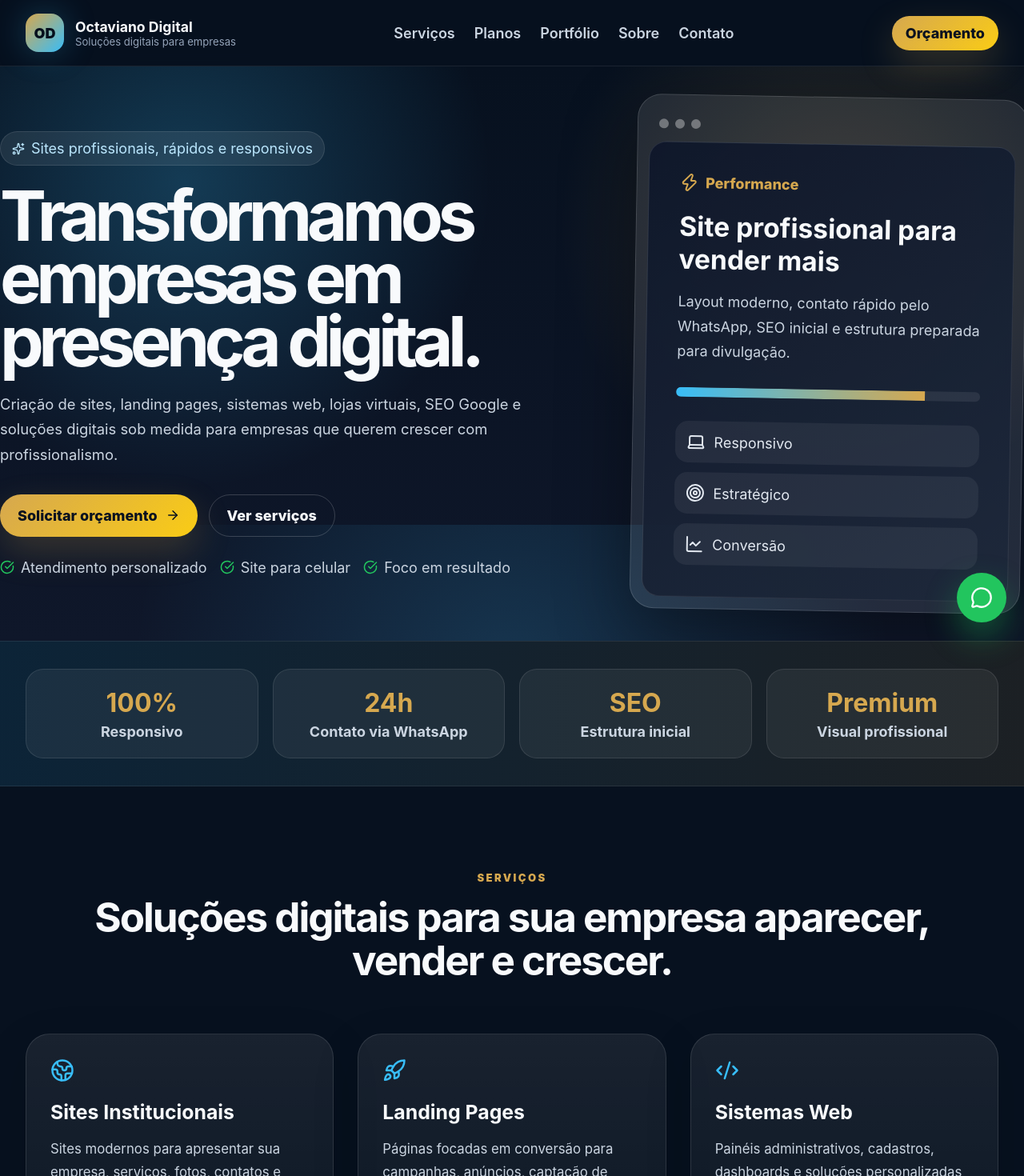
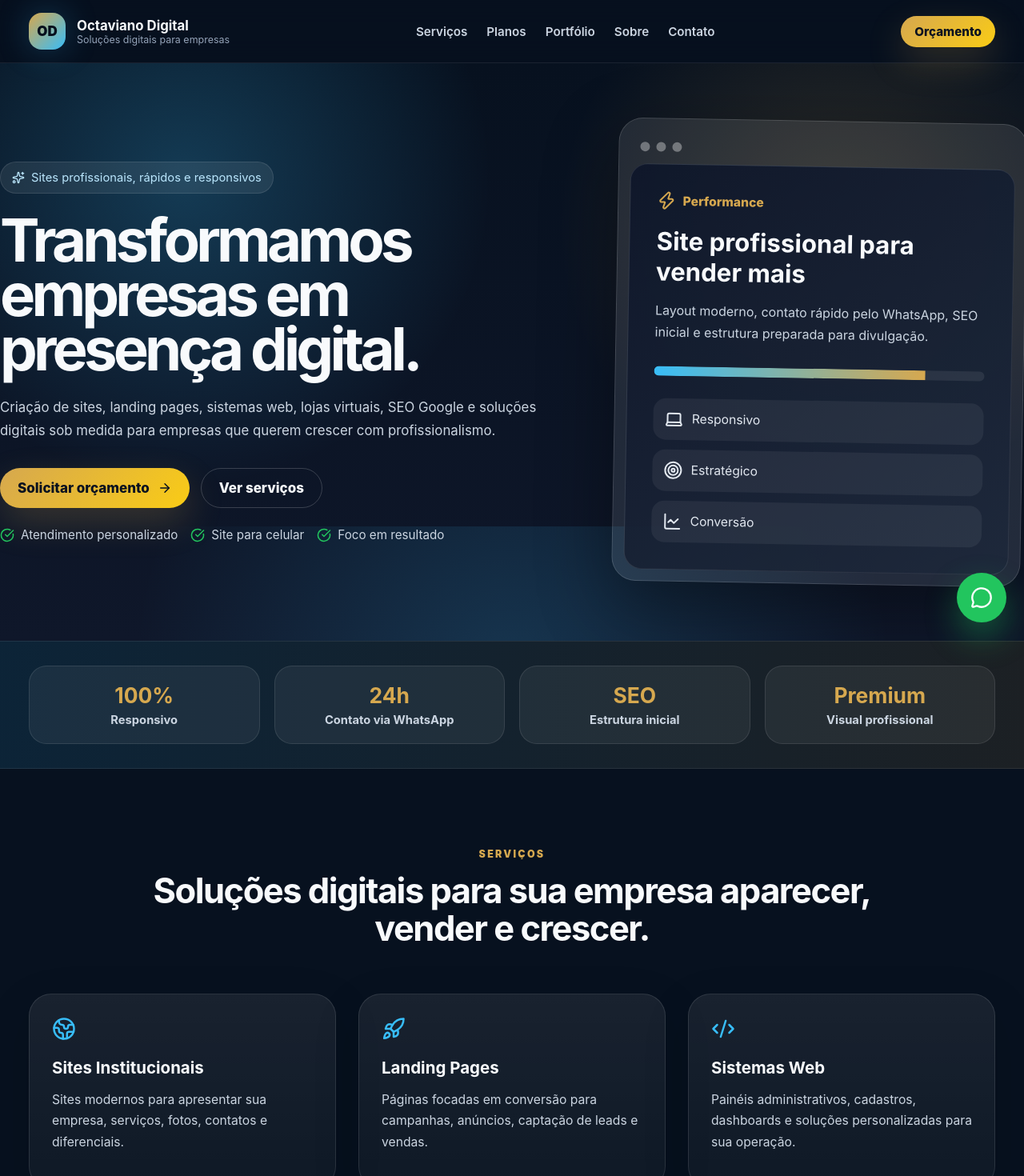
Before and after one commit to octaviano12-prog/octavianogigital, a React (Vite) app: page / in a window 1280 px wide. Shown: the top 1470 px of the page at 80% size. Built offline with nearby package versions, Linux system fonts and the light colour scheme.

Commit message:
Equilibrar tamanhos de fontes do layout widescreen

```diff
--- a/src/style.css
+++ b/src/style.css
@@ -7,116 +7,116 @@
 
 * { box-sizing: border-box; }
 html, body, #root { width: 100%; min-height: 100%; }
-body { margin: 0; background: #07111f; overflow-x: hidden; font-size: 18px; }
+body { margin: 0; background: #07111f; overflow-x: hidden; font-size: 17px; }
 a { color: inherit; text-decoration: none; }
 main { width: 100%; overflow-x: hidden; }
-.container { width: min(1760px, calc(100% - 64px)); margin: 0 auto; }
+.container { width: min(1720px, calc(100% - 72px)); margin: 0 auto; }
 
-.header { position: sticky; top: 0; z-index: 20; background: rgba(7, 17, 31, .78); backdrop-filter: blur(16px); border-bottom: 1px solid rgba(255,255,255,.08); }
-.nav { height: 82px; display: flex; align-items: center; justify-content: space-between; gap: 24px; }
+.header { position: sticky; top: 0; z-index: 20; background: rgba(7, 17, 31, .82); backdrop-filter: blur(16px); border-bottom: 1px solid rgba(255,255,255,.08); }
+.nav { height: 78px; display: flex; align-items: center; justify-content: space-between; gap: 24px; }
 .brand { display: flex; align-items: center; gap: 14px; }
-.brand-mark { width: 48px; height: 48px; border-radius: 16px; display: grid; place-items: center; font-weight: 900; background: linear-gradient(135deg, #d6a84f, #38bdf8); color: #06101d; box-shadow: 0 0 40px rgba(56,189,248,.25); }
-.brand strong { display: block; font-size: 1.1rem; }
-.brand span { display: block; color: #94a3b8; font-size: .82rem; }
-nav { display: flex; gap: 24px; color: #cbd5e1; font-weight: 600; }
+.brand-mark { width: 46px; height: 46px; border-radius: 16px; display: grid; place-items: center; font-weight: 900; background: linear-gradient(135deg, #d6a84f, #38bdf8); color: #06101d; box-shadow: 0 0 40px rgba(56,189,248,.25); }
+.brand strong { display: block; font-size: 1.05rem; }
+.brand span { display: block; color: #94a3b8; font-size: .78rem; }
+nav { display: flex; gap: 24px; color: #cbd5e1; font-weight: 600; font-size: .95rem; }
 nav a:hover { color: #d6a84f; }
 
-.btn { display: inline-flex; align-items: center; justify-content: center; gap: 10px; padding: 15px 22px; border-radius: 999px; background: linear-gradient(135deg, #d6a84f, #facc15); color: #07111f; font-weight: 800; border: 0; box-shadow: 0 18px 45px rgba(214,168,79,.22); }
-.btn-small { padding: 11px 17px; }
+.btn { display: inline-flex; align-items: center; justify-content: center; gap: 10px; padding: 14px 22px; border-radius: 999px; background: linear-gradient(135deg, #d6a84f, #facc15); color: #07111f; font-weight: 800; border: 0; box-shadow: 0 18px 45px rgba(214,168,79,.22); }
+.btn-small { padding: 10px 17px; font-size: .95rem; }
 .btn-outline { background: transparent; color: #f8fafc; border: 1px solid rgba(255,255,255,.18); box-shadow: none; }
 .btn-full { width: 100%; margin-top: 24px; }
 
-.hero { min-height: calc(100vh - 82px); display: flex; align-items: center; background: radial-gradient(circle at 18% 20%, rgba(56,189,248,.24), transparent 32%), radial-gradient(circle at 82% 28%, rgba(214,168,79,.18), transparent 30%), linear-gradient(180deg, #07111f 0%, #0f172a 100%); position: relative; overflow: hidden; }
+.hero { min-height: calc(100vh - 78px); display: flex; align-items: center; background: radial-gradient(circle at 18% 20%, rgba(56,189,248,.24), transparent 32%), radial-gradient(circle at 82% 28%, rgba(214,168,79,.18), transparent 30%), linear-gradient(180deg, #07111f 0%, #0f172a 100%); position: relative; overflow: hidden; }
 .hero::after { content: ''; position: absolute; inset: auto -10% -30% -10%; height: 360px; background: radial-gradient(circle, rgba(56,189,248,.18), transparent 60%); }
-.hero-grid { position: relative; z-index: 1; display: grid; grid-template-columns: minmax(0, 1.18fr) minmax(480px, .82fr); align-items: center; gap: clamp(60px, 7vw, 150px); width: 100%; }
-.badge { width: fit-content; display: flex; align-items: center; gap: 8px; padding: 10px 14px; border-radius: 999px; background: rgba(255,255,255,.08); border: 1px solid rgba(255,255,255,.1); color: #bae6fd; }
-h1 { font-size: clamp(3.8rem, 6.8vw, 8.8rem); line-height: .9; letter-spacing: -0.075em; margin: 24px 0; max-width: 1080px; }
-.hero-content p { color: #cbd5e1; font-size: clamp(1.15rem, 1.15vw, 1.45rem); line-height: 1.7; max-width: 980px; }
-.hero-actions { display: flex; gap: 14px; flex-wrap: wrap; margin-top: 34px; }
-.trust-row { margin-top: 28px; display: flex; flex-wrap: wrap; gap: 16px; color: #cbd5e1; }
+.hero-grid { position: relative; z-index: 1; display: grid; grid-template-columns: minmax(0, 1.15fr) minmax(460px, .85fr); align-items: center; gap: clamp(52px, 6vw, 130px); width: 100%; }
+.badge { width: fit-content; display: flex; align-items: center; gap: 8px; padding: 10px 14px; border-radius: 999px; background: rgba(255,255,255,.08); border: 1px solid rgba(255,255,255,.1); color: #bae6fd; font-size: .92rem; }
+h1 { font-size: clamp(3.3rem, 5.8vw, 7.4rem); line-height: .92; letter-spacing: -0.065em; margin: 24px 0; max-width: 1040px; }
+.hero-content p { color: #cbd5e1; font-size: clamp(1.05rem, 1.05vw, 1.28rem); line-height: 1.75; max-width: 920px; }
+.hero-actions { display: flex; gap: 14px; flex-wrap: wrap; margin-top: 32px; }
+.trust-row { margin-top: 24px; display: flex; flex-wrap: wrap; gap: 16px; color: #cbd5e1; font-size: .95rem; }
 .trust-row span, .checks span { display: flex; align-items: center; gap: 8px; }
 .trust-row svg, .checks svg { color: #22c55e; }
 
-.hero-card { border-radius: 30px; padding: 14px; background: rgba(255,255,255,.09); border: 1px solid rgba(255,255,255,.14); box-shadow: 0 30px 90px rgba(0,0,0,.38); transform: rotate(1deg); width: 100%; max-width: 720px; justify-self: end; }
-.browser-bar { height: 44px; display: flex; align-items: center; gap: 8px; padding-left: 12px; }
+.hero-card { border-radius: 30px; padding: 14px; background: rgba(255,255,255,.09); border: 1px solid rgba(255,255,255,.14); box-shadow: 0 30px 90px rgba(0,0,0,.38); transform: rotate(1deg); width: 100%; max-width: 690px; justify-self: end; }
+.browser-bar { height: 42px; display: flex; align-items: center; gap: 8px; padding-left: 12px; }
 .browser-bar span { width: 12px; height: 12px; border-radius: 50%; background: rgba(255,255,255,.35); }
-.screen { min-height: 470px; border-radius: 22px; padding: clamp(32px, 3vw, 52px); background: linear-gradient(145deg, rgba(15,23,42,.96), rgba(30,41,59,.96)); border: 1px solid rgba(255,255,255,.1); }
-.metric { color: #d6a84f; display: flex; gap: 8px; align-items: center; font-weight: 800; }
-.screen h3 { font-size: clamp(2.1rem, 2.6vw, 3.4rem); margin: 22px 0 12px; }
-.screen p { color: #cbd5e1; line-height: 1.7; }
-.progress { height: 12px; background: rgba(255,255,255,.08); border-radius: 999px; margin: 30px 0; overflow: hidden; }
+.screen { min-height: 430px; border-radius: 22px; padding: clamp(30px, 2.6vw, 46px); background: linear-gradient(145deg, rgba(15,23,42,.96), rgba(30,41,59,.96)); border: 1px solid rgba(255,255,255,.1); }
+.metric { color: #d6a84f; display: flex; gap: 8px; align-items: center; font-weight: 800; font-size: .98rem; }
+.screen h3 { font-size: clamp(1.95rem, 2.25vw, 2.9rem); margin: 20px 0 12px; }
+.screen p { color: #cbd5e1; line-height: 1.7; font-size: 1rem; }
+.progress { height: 12px; background: rgba(255,255,255,.08); border-radius: 999px; margin: 28px 0; overflow: hidden; }
 .progress span { display: block; height: 100%; width: 82%; background: linear-gradient(90deg, #38bdf8, #d6a84f); }
 .card-list { display: grid; gap: 12px; }
-.card-list div { display: flex; gap: 10px; align-items: center; background: rgba(255,255,255,.06); padding: 14px; border-radius: 16px; color: #e2e8f0; }
+.card-list div { display: flex; gap: 10px; align-items: center; background: rgba(255,255,255,.06); padding: 14px; border-radius: 16px; color: #e2e8f0; font-size: .98rem; }
 
-.stats-band { padding: 34px 0; background: linear-gradient(90deg, rgba(56,189,248,.11), rgba(214,168,79,.10)); border-top: 1px solid rgba(255,255,255,.08); border-bottom: 1px solid rgba(255,255,255,.08); }
+.stats-band { padding: 30px 0; background: linear-gradient(90deg, rgba(56,189,248,.11), rgba(214,168,79,.10)); border-top: 1px solid rgba(255,255,255,.08); border-bottom: 1px solid rgba(255,255,255,.08); }
 .stats-grid { display: grid; grid-template-columns: repeat(4, 1fr); gap: 18px; }
-.stats-grid div { padding: 22px; border-radius: 22px; background: rgba(255,255,255,.06); border: 1px solid rgba(255,255,255,.10); text-align: center; }
-.stats-grid strong { display: block; font-size: 2rem; color: #d6a84f; }
-.stats-grid span { display: block; color: #cbd5e1; margin-top: 6px; font-weight: 700; }
+.stats-grid div { padding: 20px; border-radius: 22px; background: rgba(255,255,255,.06); border: 1px solid rgba(255,255,255,.10); text-align: center; }
+.stats-grid strong { display: block; font-size: 1.65rem; color: #d6a84f; }
+.stats-grid span { display: block; color: #cbd5e1; margin-top: 6px; font-weight: 700; font-size: .92rem; }
 
-.section { padding: clamp(96px, 8vw, 150px) 0; }
-.section-title { text-align: center; max-width: 1100px; margin: 0 auto 64px; }
+.section { padding: clamp(92px, 7.4vw, 138px) 0; }
+.section-title { text-align: center; max-width: 1040px; margin: 0 auto 58px; }
 .section-title.left { text-align: left; margin-left: 0; }
-.section-title span { color: #d6a84f; text-transform: uppercase; letter-spacing: .18em; font-weight: 900; font-size: .82rem; }
-.section-title h2 { font-size: clamp(2.35rem, 4vw, 4.5rem); line-height: 1.05; margin: 14px 0 0; letter-spacing: -0.04em; }
-.services-grid, .plans-grid, .benefits-grid, .portfolio-cards, .testimonials-grid { display: grid; grid-template-columns: repeat(3, minmax(0, 1fr)); gap: 30px; width: 100%; }
-.service-card, .plan-card, .benefits-grid article, .step-card, .portfolio-cards article, .testimonials-grid article { padding: clamp(30px, 2.2vw, 46px); border-radius: 30px; background: linear-gradient(180deg, rgba(255,255,255,.075), rgba(255,255,255,.035)); border: 1px solid rgba(255,255,255,.11); transition: .25s ease; box-shadow: 0 20px 60px rgba(0,0,0,.14); }
+.section-title span { color: #d6a84f; text-transform: uppercase; letter-spacing: .18em; font-weight: 900; font-size: .78rem; }
+.section-title h2 { font-size: clamp(2.15rem, 3.4vw, 3.8rem); line-height: 1.08; margin: 14px 0 0; letter-spacing: -0.035em; }
+.services-grid, .plans-grid, .benefits-grid, .portfolio-cards, .testimonials-grid { display: grid; grid-template-columns: repeat(3, minmax(0, 1fr)); gap: 28px; width: 100%; }
+.service-card, .plan-card, .benefits-grid article, .step-card, .portfolio-cards article, .testimonials-grid article { padding: clamp(28px, 1.9vw, 40px); border-radius: 28px; background: linear-gradient(180deg, rgba(255,255,255,.075), rgba(255,255,255,.035)); border: 1px solid rgba(255,255,255,.11); transition: .25s ease; box-shadow: 0 20px 60px rgba(0,0,0,.14); }
 .service-card:hover, .plan-card:hover, .benefits-grid article:hover, .step-card:hover, .portfolio-cards article:hover, .testimonials-grid article:hover { transform: translateY(-6px); border-color: rgba(214,168,79,.5); }
 .service-card svg, .benefits-grid svg { color: #38bdf8; }
-.service-card h3, .benefits-grid h3, .portfolio-cards h3 { font-size: 1.55rem; margin: 18px 0 10px; }
-.service-card p, .muted, .about p, .cta p, .plan-card p, .benefits-grid p, .portfolio-cards p, .testimonials-grid p { color: #cbd5e1; line-height: 1.75; font-size: 1.05rem; }
+.service-card h3, .benefits-grid h3, .portfolio-cards h3 { font-size: 1.28rem; margin: 18px 0 10px; line-height: 1.15; }
+.service-card p, .muted, .about p, .cta p, .plan-card p, .benefits-grid p, .portfolio-cards p, .testimonials-grid p { color: #cbd5e1; line-height: 1.68; font-size: .98rem; }
 .dark-section { background: #0b1424; border-top: 1px solid rgba(255,255,255,.08); border-bottom: 1px solid rgba(255,255,255,.08); }
 .audience-section, .process-section, .portfolio-section, .quote-section { background: radial-gradient(circle at 50% 0%, rgba(56,189,248,.08), transparent 35%), #07111f; }
 .audience-grid { display: grid; grid-template-columns: repeat(4, minmax(0, 1fr)); gap: 18px; width: 100%; }
-.audience-grid div { display: flex; align-items: center; gap: 10px; padding: 20px 22px; border-radius: 18px; background: rgba(255,255,255,.06); border: 1px solid rgba(255,255,255,.1); color: #e2e8f0; font-weight: 700; font-size: 1.05rem; }
+.audience-grid div { display: flex; align-items: center; gap: 10px; padding: 18px 20px; border-radius: 18px; background: rgba(255,255,255,.06); border: 1px solid rgba(255,255,255,.1); color: #e2e8f0; font-weight: 700; font-size: .95rem; }
 .audience-grid svg { color: #d6a84f; }
 .plans-grid { align-items: stretch; }
 .plan-card { position: relative; display: flex; flex-direction: column; }
 .plan-card.featured { border-color: rgba(214,168,79,.75); background: linear-gradient(180deg, rgba(214,168,79,.16), rgba(255,255,255,.04)); transform: translateY(-10px); }
-.plan-label { width: fit-content; padding: 8px 12px; border-radius: 999px; color: #07111f; background: #d6a84f; font-size: .8rem; font-weight: 900; text-transform: uppercase; letter-spacing: .08em; }
-.plan-card h3 { font-size: 2.2rem; margin: 22px 0 8px; }
-.plan-card strong { color: #bae6fd; font-size: 1.25rem; }
-.plan-card ul { list-style: none; padding: 0; margin: 22px 0 0; display: grid; gap: 12px; flex: 1; }
-.plan-card li { display: flex; align-items: center; gap: 10px; color: #e2e8f0; font-size: 1.02rem; }
+.plan-label { width: fit-content; padding: 8px 12px; border-radius: 999px; color: #07111f; background: #d6a84f; font-size: .74rem; font-weight: 900; text-transform: uppercase; letter-spacing: .08em; }
+.plan-card h3 { font-size: 1.75rem; margin: 20px 0 8px; }
+.plan-card strong { color: #bae6fd; font-size: 1.05rem; }
+.plan-card ul { list-style: none; padding: 0; margin: 20px 0 0; display: grid; gap: 10px; flex: 1; }
+.plan-card li { display: flex; align-items: center; gap: 10px; color: #e2e8f0; font-size: .95rem; }
 .plan-card li svg { color: #22c55e; flex: 0 0 auto; }
-.portfolio-thumb { height: clamp(190px, 12vw, 260px); border-radius: 22px; display: grid; place-items: center; background: linear-gradient(135deg, rgba(56,189,248,.22), rgba(214,168,79,.20)); border: 1px solid rgba(255,255,255,.10); margin-bottom: 22px; }
-.portfolio-thumb svg { width: 64px; height: 64px; color: #d6a84f; }
-.testimonials-grid article { min-height: 270px; display: flex; flex-direction: column; justify-content: space-between; }
-.stars { color: #facc15; letter-spacing: .12em; margin-bottom: 18px; }
-.testimonials-grid strong { color: #f8fafc; margin-top: 18px; display: block; font-size: 1.1rem; }
+.portfolio-thumb { height: clamp(180px, 11vw, 240px); border-radius: 22px; display: grid; place-items: center; background: linear-gradient(135deg, rgba(56,189,248,.22), rgba(214,168,79,.20)); border: 1px solid rgba(255,255,255,.10); margin-bottom: 22px; }
+.portfolio-thumb svg { width: 58px; height: 58px; color: #d6a84f; }
+.testimonials-grid article { min-height: 240px; display: flex; flex-direction: column; justify-content: space-between; }
+.stars { color: #facc15; letter-spacing: .12em; margin-bottom: 16px; font-size: .95rem; }
+.testimonials-grid strong { color: #f8fafc; margin-top: 16px; display: block; font-size: 1rem; }
 .steps-grid { display: grid; grid-template-columns: repeat(4, minmax(0, 1fr)); gap: 20px; width: 100%; }
-.step-card span { color: #d6a84f; font-size: .95rem; font-weight: 900; letter-spacing: .12em; }
-.step-card h3 { font-size: 1.4rem; line-height: 1.25; margin: 18px 0 0; }
+.step-card span { color: #d6a84f; font-size: .82rem; font-weight: 900; letter-spacing: .12em; }
+.step-card h3 { font-size: 1.13rem; line-height: 1.25; margin: 16px 0 0; }
 .about-grid, .quote-grid { display: grid; grid-template-columns: .85fr 1.15fr; gap: clamp(60px, 6vw, 120px); align-items: center; width: 100%; }
-.about-card { min-height: 340px; border-radius: 34px; padding: 38px; display: flex; flex-direction: column; justify-content: end; background: linear-gradient(145deg, rgba(56,189,248,.22), rgba(214,168,79,.2)), #111827; border: 1px solid rgba(255,255,255,.12); }
-.about-card strong { font-size: 2.3rem; line-height: 1; }
-.about-card span { margin-top: 12px; color: #e2e8f0; }
-.checks { display: grid; grid-template-columns: 1fr 1fr; gap: 12px; margin-top: 24px; font-size: 1.02rem; }
-.benefits-section { padding-top: 90px; }
-.benefits-grid article { min-height: 230px; }
+.about-card { min-height: 330px; border-radius: 34px; padding: 38px; display: flex; flex-direction: column; justify-content: end; background: linear-gradient(145deg, rgba(56,189,248,.22), rgba(214,168,79,.2)), #111827; border: 1px solid rgba(255,255,255,.12); }
+.about-card strong { font-size: 2rem; line-height: 1; }
+.about-card span { margin-top: 12px; color: #e2e8f0; font-size: .95rem; }
+.checks { display: grid; grid-template-columns: 1fr 1fr; gap: 12px; margin-top: 24px; font-size: .96rem; }
+.benefits-section { padding-top: 86px; }
+.benefits-grid article { min-height: 210px; }
 .quote-card { padding: 34px; border-radius: 30px; background: linear-gradient(180deg, rgba(255,255,255,.075), rgba(255,255,255,.035)); border: 1px solid rgba(255,255,255,.11); box-shadow: 0 20px 60px rgba(0,0,0,.14); }
-.fake-field { padding: 18px 20px; border-radius: 16px; background: rgba(255,255,255,.06); border: 1px solid rgba(255,255,255,.10); color: #cbd5e1; margin-bottom: 14px; font-size: 1.02rem; }
-.fake-field.big { min-height: 96px; }
-.cta { padding: 100px 0; }
-.cta-box { text-align: center; padding: 80px 44px; border-radius: 34px; background: linear-gradient(135deg, rgba(56,189,248,.16), rgba(214,168,79,.16)); border: 1px solid rgba(255,255,255,.13); box-shadow: 0 26px 90px rgba(0,0,0,.22); }
-.cta h2 { font-size: clamp(2rem, 4vw, 3.4rem); margin: 0 0 14px; }
+.fake-field { padding: 16px 20px; border-radius: 16px; background: rgba(255,255,255,.06); border: 1px solid rgba(255,255,255,.10); color: #cbd5e1; margin-bottom: 14px; font-size: .95rem; }
+.fake-field.big { min-height: 90px; }
+.cta { padding: 96px 0; }
+.cta-box { text-align: center; padding: 72px 44px; border-radius: 34px; background: linear-gradient(135deg, rgba(56,189,248,.16), rgba(214,168,79,.16)); border: 1px solid rgba(255,255,255,.13); box-shadow: 0 26px 90px rgba(0,0,0,.22); }
+.cta h2 { font-size: clamp(2rem, 3.5vw, 3.15rem); margin: 0 0 14px; }
 .contact-row { display: flex; justify-content: center; align-items: center; gap: 18px; flex-wrap: wrap; margin-top: 28px; }
 .email { color: #bae6fd; font-weight: 700; display: inline-flex; gap: 8px; align-items: center; }
 .footer { padding: 70px 0 28px; border-top: 1px solid rgba(255,255,255,.08); color: #94a3b8; background: #07111f; }
 .footer-grid { display: grid; grid-template-columns: 1.4fr .8fr .8fr; gap: 50px; }
-.footer-grid p { max-width: 680px; line-height: 1.7; }
+.footer-grid p { max-width: 680px; line-height: 1.7; font-size: .95rem; }
 .footer-grid h3 { color: #f8fafc; margin: 0 0 18px; }
-.footer-grid a, .footer-grid span { display: block; color: #cbd5e1; margin: 10px 0; }
+.footer-grid a, .footer-grid span { display: block; color: #cbd5e1; margin: 10px 0; font-size: .95rem; }
 .footer-brand { margin-bottom: 18px; }
-.footer-bottom { margin-top: 44px; padding-top: 24px; border-top: 1px solid rgba(255,255,255,.08); display: flex; justify-content: space-between; gap: 20px; flex-wrap: wrap; color: #64748b; }
+.footer-bottom { margin-top: 44px; padding-top: 24px; border-top: 1px solid rgba(255,255,255,.08); display: flex; justify-content: space-between; gap: 20px; flex-wrap: wrap; color: #64748b; font-size: .9rem; }
 .whatsapp-float { position: fixed; right: 22px; bottom: 22px; z-index: 50; width: 62px; height: 62px; border-radius: 50%; display: grid; place-items: center; background: #22c55e; color: white; box-shadow: 0 18px 40px rgba(34,197,94,.38); }
 
 @media (min-width: 1800px) {
   .container { width: min(1880px, calc(100% - 96px)); }
-  .hero-grid { grid-template-columns: 1.22fr .78fr; gap: 150px; }
+  .hero-grid { grid-template-columns: 1.2fr .8fr; gap: 140px; }
   .services-grid { grid-template-columns: repeat(6, minmax(0, 1fr)); }
-  .service-card { min-height: 280px; }
+  .service-card { min-height: 260px; }
   .plans-grid, .portfolio-cards, .testimonials-grid, .benefits-grid { grid-template-columns: repeat(3, minmax(0, 1fr)); }
   .audience-grid { grid-template-columns: repeat(8, minmax(0, 1fr)); }
 }
```
